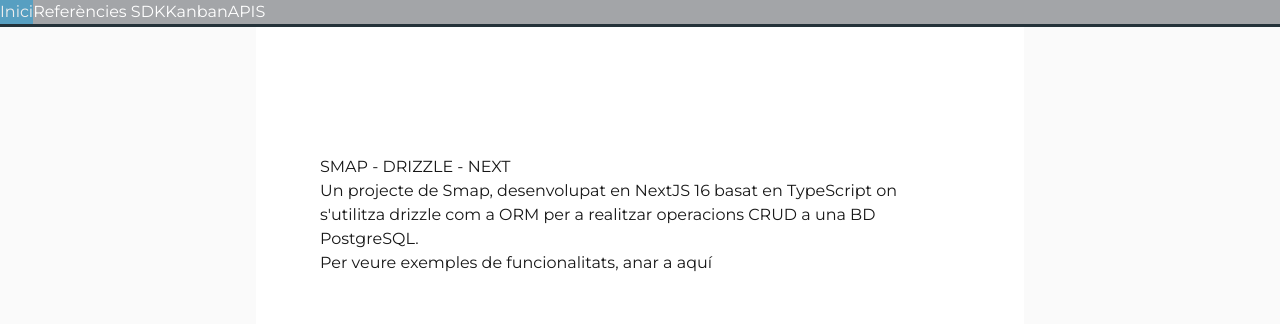
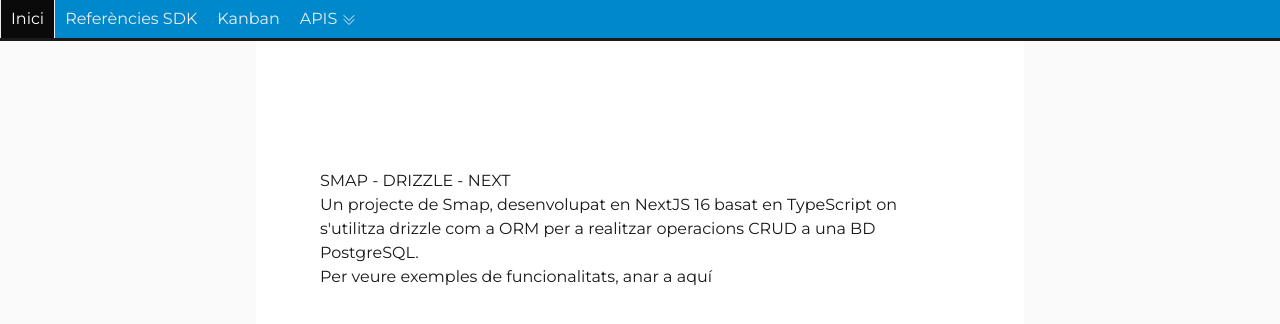
Before and after one commit to salvadormatag/smap-next-drizzle, a Next.js app: page / in a window 1280 px wide. Shown: the top 324 px of the page. Built offline with nearby package versions, Linux system fonts and the light colour scheme.

Commit message:
Les meves campanyes tedioses amb CSS

```diff
--- a/src/app/lib/ItemsNavigator.ts
+++ b/src/app/lib/ItemsNavigator.ts
@@ -55,7 +55,7 @@
  */
 export const LlistatItemsSdkReference: MenuItem[] = [
     {
-        label: "SmapInstants",
+        label: "Mòdul Instants",
         slug: "/sdk-reference/instants",
         icon: "date",
         type: MenuItemTypes.LINK_WITH_OPTIONS,
@@ -87,7 +87,7 @@
         ]
     },
     {
-        label: "SmapNavigator",
+        label: "Mòdul Navigator",
         slug: "/sdk-reference/navigator",
         icon: "page",
         type: MenuItemTypes.LINK_WITH_OPTIONS,
@@ -107,7 +107,7 @@
         ]
     },
     {
-        label: "SmapAuth",
+        label: "Mòdul OAuth",
         slug: "/sdk-reference/oauth",
         icon: "page",
         type: MenuItemTypes.LINK_WITH_OPTIONS,
--- a/src/app/sdk-reference/layout.tsx
+++ b/src/app/sdk-reference/layout.tsx
@@ -12,9 +12,7 @@
     }
     return (
         <main className={"flex min-h-screen"}>
-            <div className="w-64 bg-gray-800 text-white">
-                <NavigatorComponent {...props} />
-            </div>
+            <NavigatorComponent {...props} />
             <div className="flex-1 bg-gray-100 p-4">
                 {children}
             </div>
--- a/src/packages/smap-sdk/src/navigator/components/MenuItemSubmenu.tsx
+++ b/src/packages/smap-sdk/src/navigator/components/MenuItemSubmenu.tsx
@@ -12,7 +12,7 @@
     const {item, onClick} = props;
 
     return (
-        <div className={styles.MenuSubmenuOptions}>
+        <>
             {item.options?.map((option: MenuItem, subIndex: number) => {
                 const isActive = isCandidateToActive(pathname, option.slug);
                 const paginaActiva = "marcadorPaginaActiva";
@@ -35,6 +35,6 @@
                         </Link>
                     </div>)
             })}
-        </div>
+        </>
     );
 }
--- a/src/packages/smap-sdk/src/navigator/controllers/NavbarController.tsx
+++ b/src/packages/smap-sdk/src/navigator/controllers/NavbarController.tsx
@@ -5,7 +5,7 @@
 import Link from "next/link";
 import {isCandidateToActive, MenuItemTypes, NavigatorComponentProps} from "../libs";
 import styles from "../styles/Navbar.module.scss";
-import {MenuItemSubmenu} from "../components";
+import {MenuItemIcon, MenuItemSubmenu} from "../components";
 
 export const Navbar: React.FC<NavigatorComponentProps> = ({ items }) => {
     const pathname = usePathname();
@@ -32,6 +32,8 @@
         <div className={styles.navigator_navbar}>
             <div ref={navRef} className={styles.ItemNavigator}>
                 {items.map((item, index) => {
+                    const submenuAvailable = openIndex === index && item.options !== undefined;
+                    const arrow = submenuAvailable ? "collapsar" : "desplegar";
                     const isActive = isCandidateToActive(pathname, item.slug);
                     const submenuProps = {
                         item: item,
@@ -52,9 +54,18 @@
                                 }}
                             >
                                 {item.label}
+                                {/* Renderitzar fletxa indicadora si submenu està disponible */}
+                                {
+                                    item.options && (<>
+                                        &nbsp;<MenuItemIcon iconKey={arrow} />
+                                    </>)
+                                }
                             </Link>
-                        {/* Renderitzar submenú si l'índex coincideix */}
-                        {   openIndex === index && item.options && (<MenuItemSubmenu {...submenuProps}  />)}
+                            {/* Renderitzar submenú si les condicions ho determinen */}
+                                {   submenuAvailable && (
+                                    <div className={styles.MenuSubmenuOptions} data-render={"SubmenuContainer"}>
+                                        <MenuItemSubmenu {...submenuProps}  />
+                                    </div>)}
                         </div>
                     )})}
             </div>
--- a/src/packages/smap-sdk/src/navigator/controllers/SidebarController.tsx
+++ b/src/packages/smap-sdk/src/navigator/controllers/SidebarController.tsx
@@ -59,8 +59,9 @@
                     };
 
                     return (
-                        <div key={index} className={styles.MenuItemLinkSidebar} data-active={isActive}>
+                        <>
                             <div
+                                key={index}
                                  className={styles.MenuItemLink}
                                  data-active={isActive}
                             >
@@ -71,10 +72,12 @@
                             </div>
                             {
                                 isItemOpen && item.options && (
-                                    <MenuItemSubmenu {...submenuProps} />
+                                    <div className={styles.MenuSubmenuOptions} data-render={"SubmenuContainer"}>
+                                        <MenuItemSubmenu {...submenuProps} />
+                                    </div>
                                 )
                             }
-                        </div>
+                        </>
                     );
                 })
             }
--- a/src/packages/smap-sdk/src/navigator/styles/Commons.module.scss
+++ b/src/packages/smap-sdk/src/navigator/styles/Commons.module.scss
@@ -1 +1,37 @@
 @use "navigator.module" as *;
+
+.MenuLink {
+  cursor: pointer;
+  position: relative;
+  display: block;
+  width: 100%;
+  height: 100%;
+}
+
+.MenuItemLink {
+  position: relative;
+  padding: 7px 10px;
+}
+
+.MenuItemLink[data-active="true"]:hover,
+.MenuItemLink:hover {
+  background-color: #0a0a0a !important;
+  color: #fff !important;
+}
+
+.iconaDropDown {
+  font-size: 12px;
+}
+
+.navIcon {
+  width: 16px;
+  height: 16px;
+  color: inherit;
+  margin-right: 5px;
+  display: inline-flex;
+}
+
+.SubmenuContainer {
+  position: relative;
+  display: block;
+}
--- a/src/packages/smap-sdk/src/navigator/styles/Navbar.module.scss
+++ b/src/packages/smap-sdk/src/navigator/styles/Navbar.module.scss
@@ -1,14 +1,13 @@
-@use "navigator.module" as *;
-@use "variables" as v;
+@use "navigator.module" as base;
 
 .navigator_navbar {
-  border-bottom: v.$navigator-separator;
+  border-bottom: base.$navigator-separator;
   position: relative;
   width: 100%;
   top: 0;
   z-index: 1000;
-  color: v.$navigator-color;
-  background: v.$navigator-gray;
+  color: base.$blanc-navigator;
+  background: base.$blau-navigator;
 }
 
 .navigator_navbar .ItemNavigator {
@@ -18,22 +17,25 @@
 }
 
 .navigator_navbar .MenuItemLink[data-active="true"]{
-  color: #ededed;
-  background-color: #499ec7d4;
+  color: base.$blanc-navigator;
+  background-color: base.$blau-alpha-navigator;
+  border-right: 1px solid base.$blanc-navigator;
+  border-left: 1px solid base.$blanc-navigator;
 }
 
 .navigator_navbar .ItemNavigator .MenuSubmenuOptions {
   z-index: 10;
   padding: 0;
-  background: #76adc8;
+  background: base.$blau-navigator;
   position: absolute;
   width: max-content;
   left: 0 !important;
-  border: v.$navigator-border;
+  border-left: base.$navigator-separator;
+  border-right: base.$navigator-separator;
+  border-bottom: base.$navigator-separator;
 }
 
 .navigator_navbar .MenuSubmenuOptions {
   top: calc(100%);
   left: calc(100%);
-  border-top: 3px solid #3c2b81 !important;
 }
--- a/src/packages/smap-sdk/src/navigator/styles/Sidebar.module.scss
+++ b/src/packages/smap-sdk/src/navigator/styles/Sidebar.module.scss
@@ -1,7 +1,10 @@
-@use "navigator.module" as *;
+@use "navigator.module" as base;
 
 .navigator_sidebar {
   max-width: 300px;
+  background: base.$navigator-dark;
+  color: base.$blanc-navigator;
+  width: 16rem;
 }
 
 .navigator_sidebar .ItemNavigator {
@@ -13,13 +16,13 @@
 .navigator_sidebar .ItemNavigator .MenuSubmenuOptions {
   position: relative;
   display: contents;
-  margin-left: 5px;
-  border-left: 1px solid #fff;
 }
 
 .navigator_sidebar .ItemNavigator .MenuSubmenuOptions .MenuItemLink {
   position: relative;
   max-width: 100%;
+  margin-left: 5px;
+  border-left: 1px solid #fff;
 }
 
 .navigator_sidebar .MenuSubmenuOptions {
@@ -33,6 +36,9 @@
   color: #1b1919;
 }
 
-.navigator_sidebar .MenuItemLinkSidebar[data-active="true"]{
-  border: 1px solid #fff;
+.navigator_sidebar .MenuItemLink[data-active="true"]{
+  color: base.$blanc-navigator;
+  background-color: base.$negre-navigator;
+  border-right: 1px solid base.$blanc-navigator;
+  border-left: 1px solid base.$blanc-navigator;
 }
--- a/src/packages/smap-sdk/src/navigator/styles/_navigator.module.scss
+++ b/src/packages/smap-sdk/src/navigator/styles/_navigator.module.scss
@@ -1,3 +1,14 @@
+$blau-navigator: #0088cc;
+$blau-alpha-navigator: #499ec7d4;
+$blanc-navigator: #ededed;
+$groc-navigator: #ecce0d;
+$negre-navigator: #1b1919;
+$navigator-border: 2px solid $negre-navigator;
+$navigator-gray: rgba(85, 90, 94, 0.54);
+$navigator-dark: rgba(14, 13, 13, 0.75);
+$navigator-separator: 3px solid $negre-navigator;
+
+
 .MenuLink {
   cursor: pointer;
   position: relative;
@@ -6,9 +17,15 @@
   height: 100%;
 }
 
+.MenuItemLink {
+  position: relative;
+  padding: 7px 10px;
+}
+
+.MenuItemLink[data-active="true"]:hover,
 .MenuItemLink:hover {
-  background-color: #0a0a0a;
-  color: #fff;
+  background-color: #0a0a0a !important;
+  color: #fff !important;
 }
 
 .iconaDropDown {
@@ -22,8 +39,3 @@
   margin-right: 5px;
   display: inline-flex;
 }
-
-.SubmenuContainer {
-  position: relative;
-  display: block;
-}
--- a/src/packages/smap-sdk/src/navigator/styles/_variables.scss
+++ /dev/null
@@ -1,5 +0,0 @@
-$navigator: #0088cc;
-$navigator-border: 2px solid #1b1919;
-$navigator-separator: 3px solid #243239;
-$navigator-color: #fff;
-$navigator-gray: rgba(85, 90, 94, 0.54);
```
Lines whose indentation alone changed are shown as unchanged.
